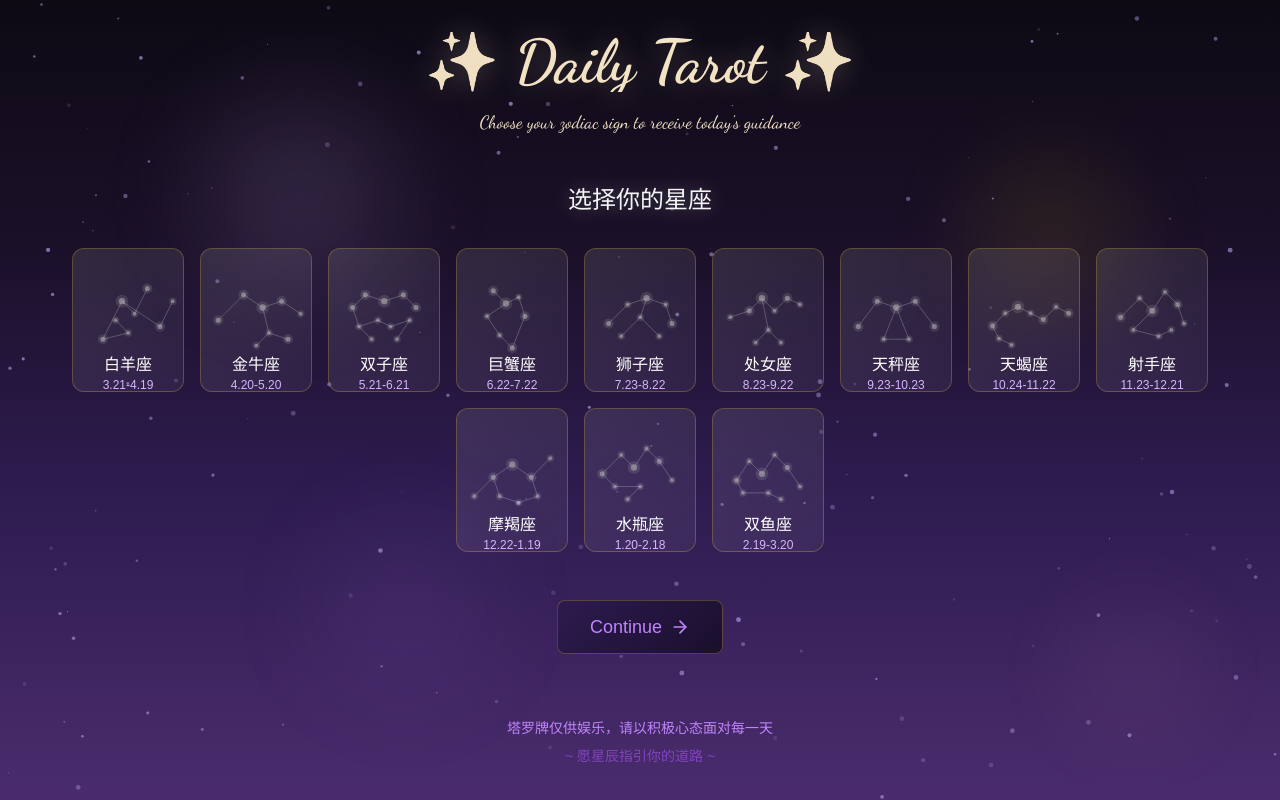
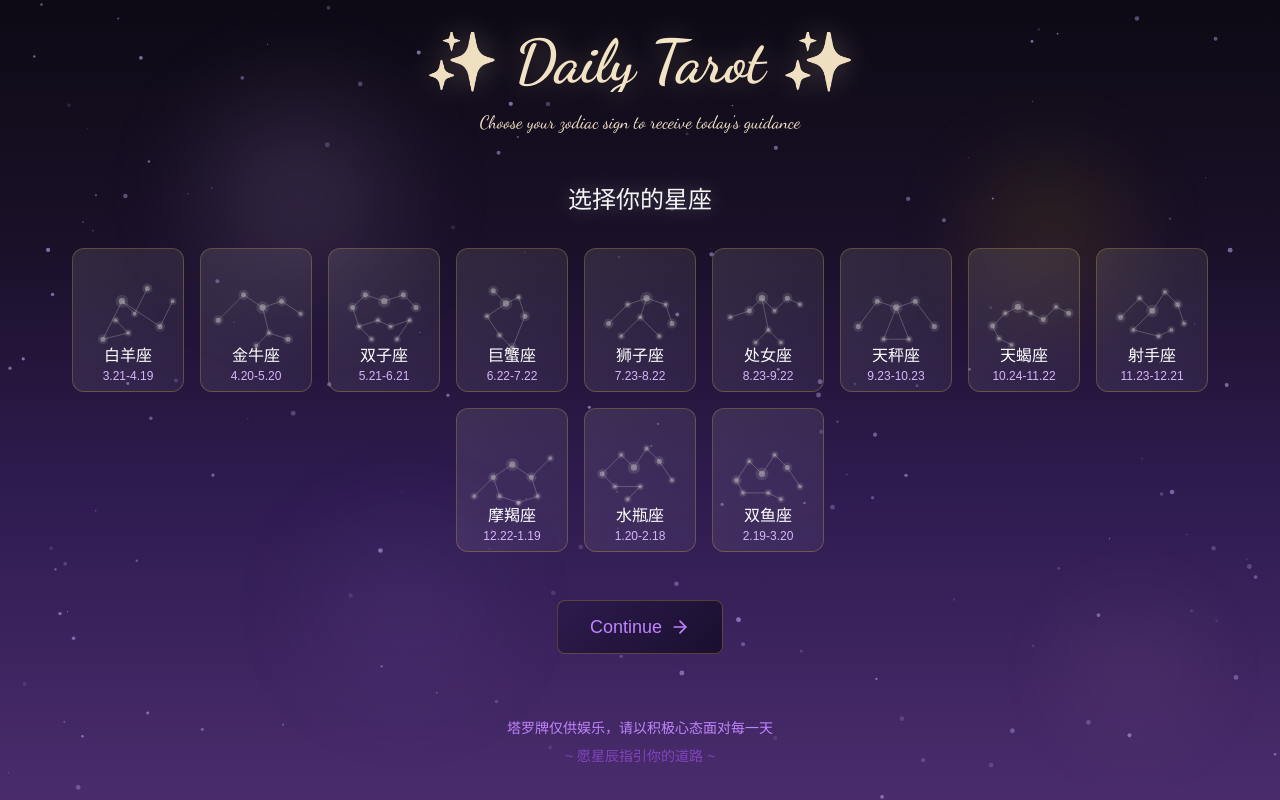
Before and after one commit to 901544/daily-tarot-fortune, a React (Vite) app: page / in a window 1280 px wide. Built offline with nearby package versions, Linux system fonts and the light colour scheme; a web font is replaced by a local one.

Commit message:
Update ZodiacCard component

```diff
--- a/src/components/ZodiacCard.tsx
+++ b/src/components/ZodiacCard.tsx
@@ -49,8 +49,10 @@ export const ZodiacCard = ({ zodiac, isSelected, onClick }: ZodiacCardProps) =>
             />
           </div>
 
-          <span className="text-white text-base font-medium mt-1">{zodiac.name}</span>
-          <span className="text-purple-300 text-xs">{zodiac.dateRange}</span>
+          <div style={{ transform: 'translateY(-5px)' }} className="flex flex-col items-center">
+            <span className="text-white text-base font-medium">{zodiac.name}</span>
+            <span className="text-purple-300 text-xs">{zodiac.dateRange}</span>
+          </div>
         </div>
 
         {isSelected && (
```
